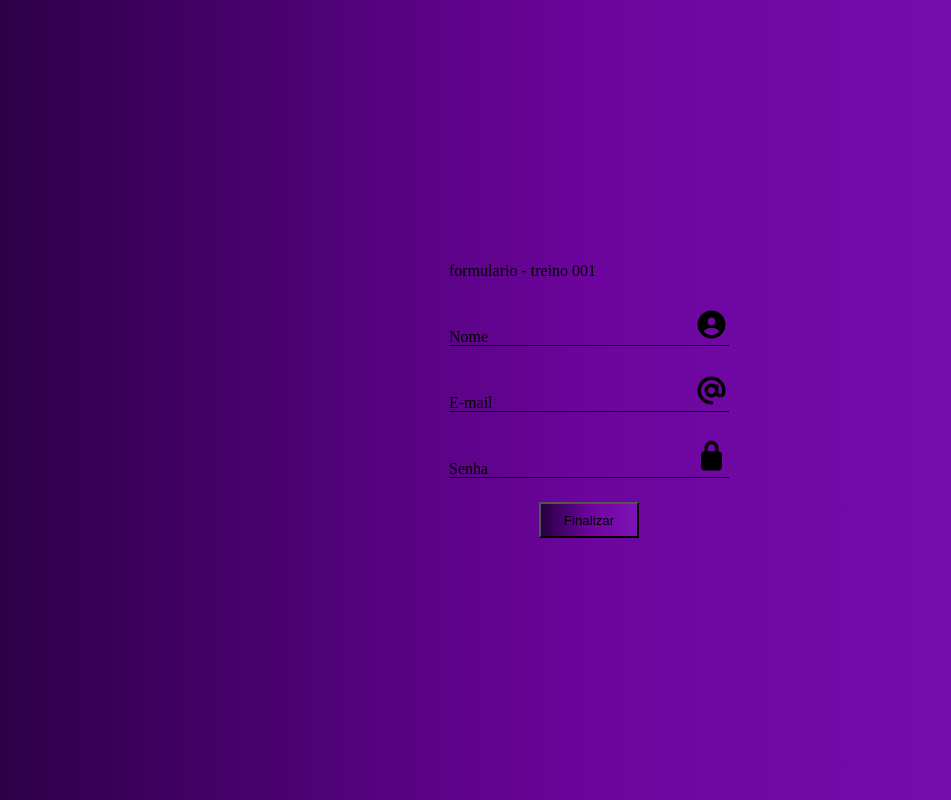
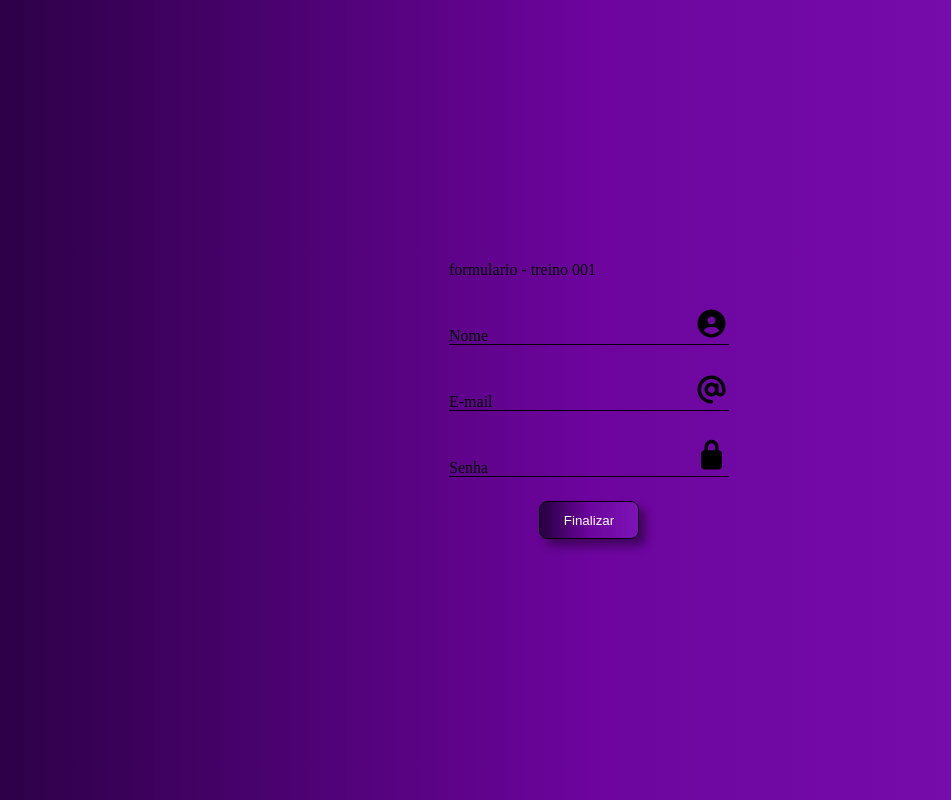
Before and after one commit to antony-henrique-aluno/Learning, a plain HTML site: page meu-aprendizado01/treino-002/treino-002.html in a window 1280 px wide. Shown: the whole page, without its empty margins (51-1002 px from the left). Drawn offline with Linux system fonts and the light colour scheme.

Commit message:
update meu-aprendizado01/treino-002/assets/estilo/form.css

```diff
--- a/meu-aprendizado01/treino-002/assets/estilo/form.css
+++ b/meu-aprendizado01/treino-002/assets/estilo/form.css
@@ -77,7 +77,7 @@ input:valid~i {
 
 .box-btn {
     width: 100%;
-    height: 36px;
+    height: 38px;
     position: relative;
 }
 
@@ -87,7 +87,11 @@ input:valid~i {
     left: 50%;
     transform: translate(-50%, -50%);
     background-image: linear-gradient(to left, #7d13b6, #6c049d, #270040);
-
+    border: none;
+    border: 1px solid black;
+    border-radius: 8px;
+    box-shadow: 7px 7px 10px rgba(0, 0, 0, 0.4);
     width: 100px;
     height: 100%;
+    color: white;
 }
```
